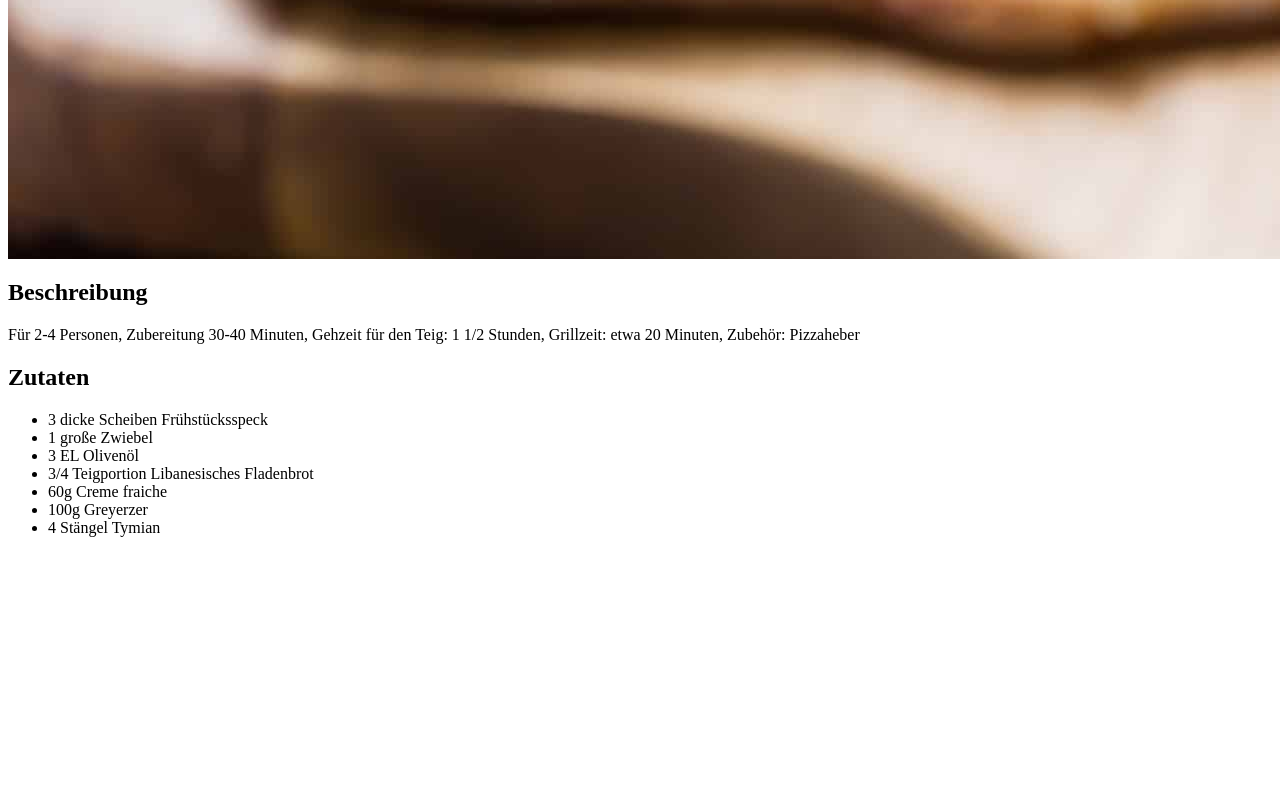
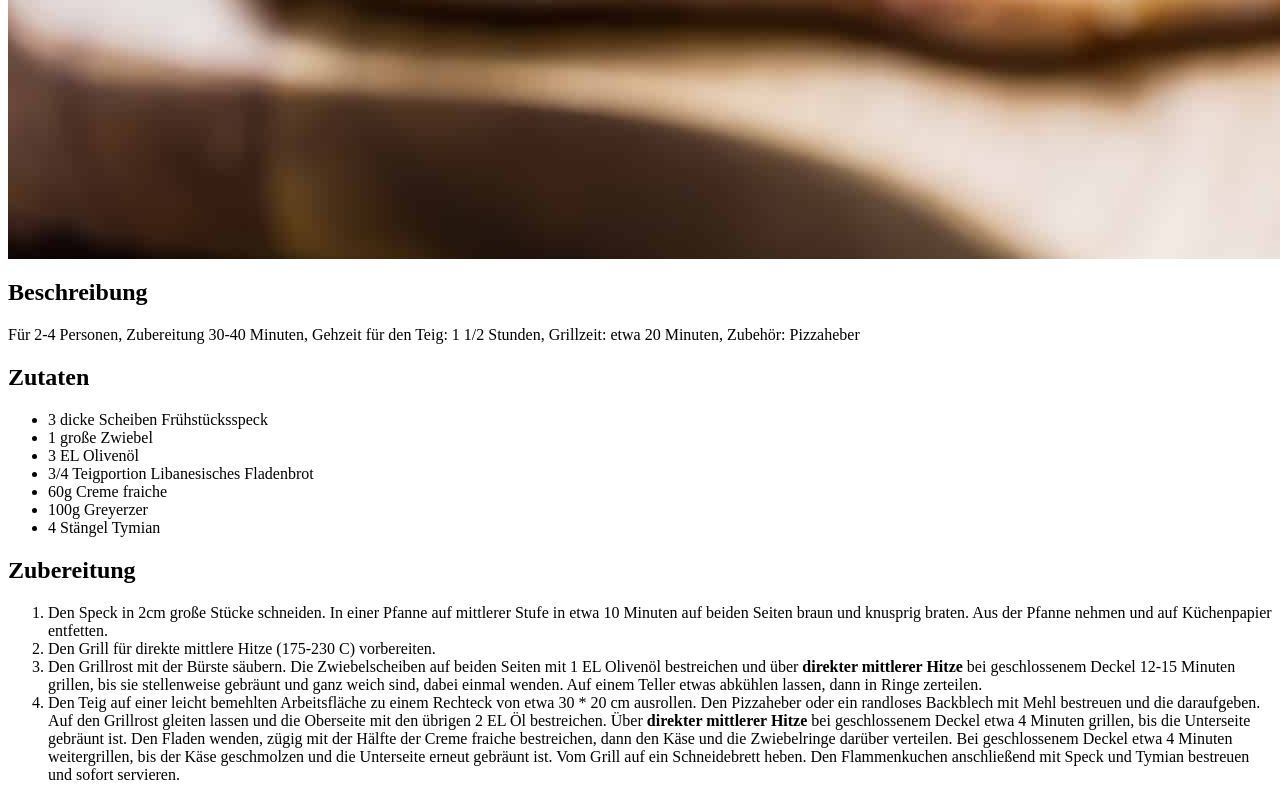
Before and after one commit to ConfusedGerman/odin-recipes, a plain HTML site: page recipes/flammenkuchen.html in a window 1280 px wide. Shown: the part 1514-2314 px from the top of the page. Before the commit the page ends 2067 px from the top, so only its background shows below. Drawn offline with Linux system fonts and the light colour scheme.

Commit message:
Added orderd list with recipie

```diff
--- a/recipes/flammenkuchen.html
+++ b/recipes/flammenkuchen.html
@@ -22,4 +22,19 @@
             <li>100g Greyerzer</li>
             <li>4 Stängel Tymian</li>
         </ul>
+
+        <h2>Zubereitung</h2>
+        <ol>
+            <li>Den Speck in 2cm große Stücke schneiden. In einer Pfanne auf mittlerer Stufe in etwa 10 Minuten auf beiden Seiten braun und knusprig braten.
+                 Aus der Pfanne nehmen und auf Küchenpapier entfetten.</li>
+            <li>Den Grill für direkte mittlere Hitze (175-230 C) vorbereiten.</li>
+            <li>Den Grillrost mit der Bürste säubern. Die Zwiebelscheiben auf beiden Seiten mit 1 EL Olivenöl bestreichen und über <strong>direkter mittlerer Hitze</strong>
+                bei geschlossenem Deckel 12-15 Minuten grillen, bis sie stellenweise gebräunt und ganz weich sind, dabei einmal wenden.
+                 Auf einem Teller etwas abkühlen lassen, dann in Ringe zerteilen.</li>
+            <li>Den Teig auf einer leicht bemehlten Arbeitsfläche zu einem Rechteck von etwa 30 * 20 cm ausrollen.
+                 Den Pizzaheber oder ein randloses Backblech mit Mehl bestreuen und die daraufgeben. Auf den Grillrost gleiten lassen und die Oberseite mit den übrigen 2 EL Öl bestreichen. Über <strong>direkter mittlerer Hitze</strong>
+                bei geschlossenem Deckel etwa 4 Minuten grillen, bis die Unterseite gebräunt ist. Den Fladen wenden, zügig mit der Hälfte der Creme fraiche bestreichen, dann den Käse und die Zwiebelringe darüber verteilen.
+            Bei geschlossenem Deckel etwa 4 Minuten weitergrillen, bis der Käse geschmolzen und die Unterseite erneut gebräunt ist.
+             Vom Grill auf ein Schneidebrett heben. Den Flammenkuchen anschließend mit Speck und Tymian bestreuen und sofort servieren.</li>
+        </ol>
 </html>
```
